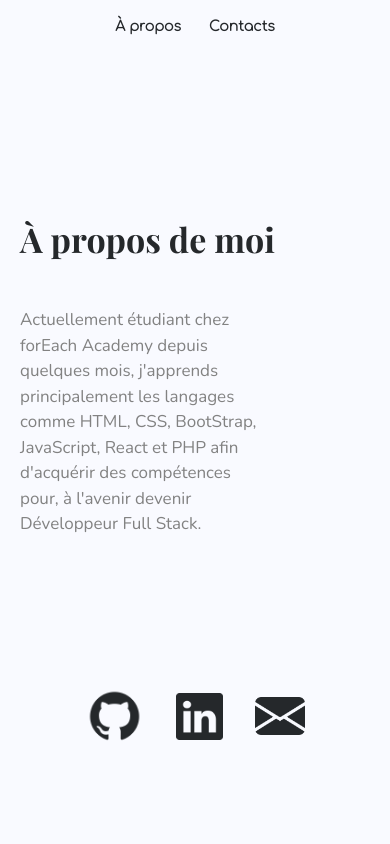
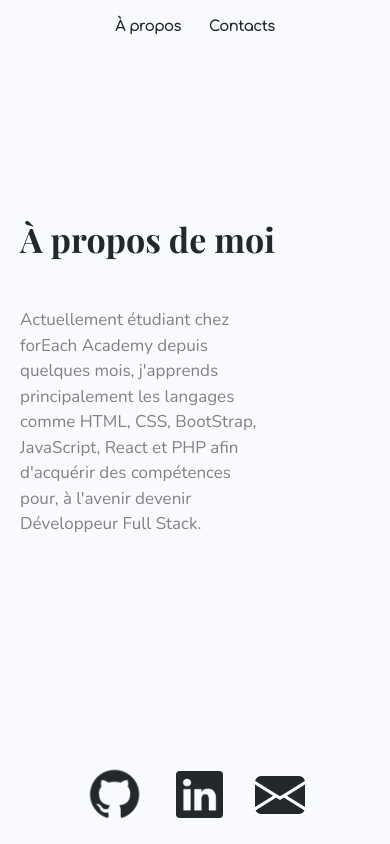
Before and after one commit to Aekyu/portfoliov2, a React (Create React App) app: page /about in a window 390 px wide. Built offline with nearby package versions, Linux system fonts and the light colour scheme.

Commit message:
modif media queries

```diff
--- a/package.json
+++ b/package.json
@@ -6,6 +6,7 @@
     "@testing-library/jest-dom": "^5.16.1",
     "@testing-library/react": "^12.1.2",
     "@testing-library/user-event": "^13.5.0",
+    "node": "^17.4.0",
     "react": "^17.0.2",
     "react-dom": "^17.0.2",
     "react-router-dom": "^6.2.1",
--- a/src/styles/about.css
+++ b/src/styles/about.css
@@ -24,8 +24,12 @@
 }
 
 #iconsAbout {
+  position: absolute;
+  left: 40%;
+  right: 40%;
   display: flex;
   justify-content: center;
   align-items: center;
-  padding-top: 22.5%;
+  bottom: 0;
+  padding-bottom: 4%;
 }
--- a/src/styles/contacts.css
+++ b/src/styles/contacts.css
@@ -33,8 +33,12 @@
 }
 
 #iconsContacts {
+  position: absolute;
+  left: 40%;
+  right: 40%;
   display: flex;
   justify-content: center;
   align-items: center;
-  padding-top: 320px;
+  bottom: 0;
+  padding-bottom: 4%;
 }
--- a/src/styles/mediaContacts.css
+++ b/src/styles/mediaContacts.css
@@ -5,10 +5,6 @@
 
     #aboutDescription {
         width: 70%;
-    }
-
-    #iconsAbout {
-        padding-top: 150px;
     }
 
     #aboutTitle {
@@ -29,10 +25,6 @@
         width: 70%;
     }
 
-    #iconsAbout {
-        padding-top: 150px;
-    }
-
     #aboutTitle {
         font-size: 34px;
     }
@@ -51,18 +43,11 @@
         width: 70%;
     }
 
-    #iconsAbout {
-        padding-top: 160px;
-    }
 }
 
 @media(min-width: 1200px ) and (max-width: 1500px){
     #pdp {
         left: 55%;
-    }
-
-    #iconsAbout {
-        padding-top: 180px;
     }
 }
 
@@ -70,8 +55,4 @@
     #pdp {
         left: 55%;
     }
-
-    #iconsAbout {
-        padding-top: 240px;
-    }
 }
```
Also changed, not shown: 1 other file (tests, documents, lock files or other folders).
